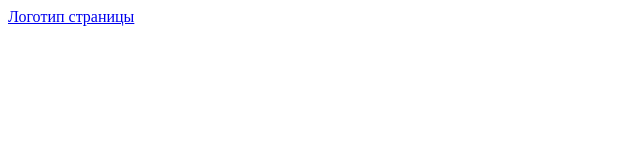
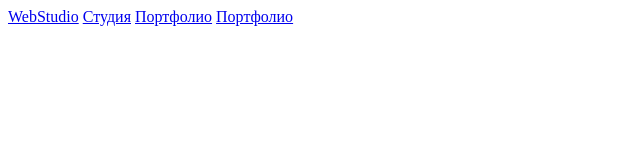
Before and after one commit to EugeneKravec/goit-markup-hw-01, a plain HTML site: page index.html in a window 1280 px wide. Shown: the whole page, without its empty margins (0-640 px from the left). Drawn offline with Linux system fonts and the light colour scheme.

Commit message:
Added nav
Добавил нав и линки в хедере

```diff
--- a/index.html
+++ b/index.html
@@ -8,7 +8,11 @@
 <body>
     <header>
         <nav>
-            <a href="index.html"> Логотип страницы </a>
+            <a href="index.html"> WebStudio</a>
+            <a href="#">Студия</a>
+            <a href="#">Портфолио</a>
+            <a href="#">Портфолио</a>
+            <a href="#"></a>
         </nav>
 
     </header>
```
